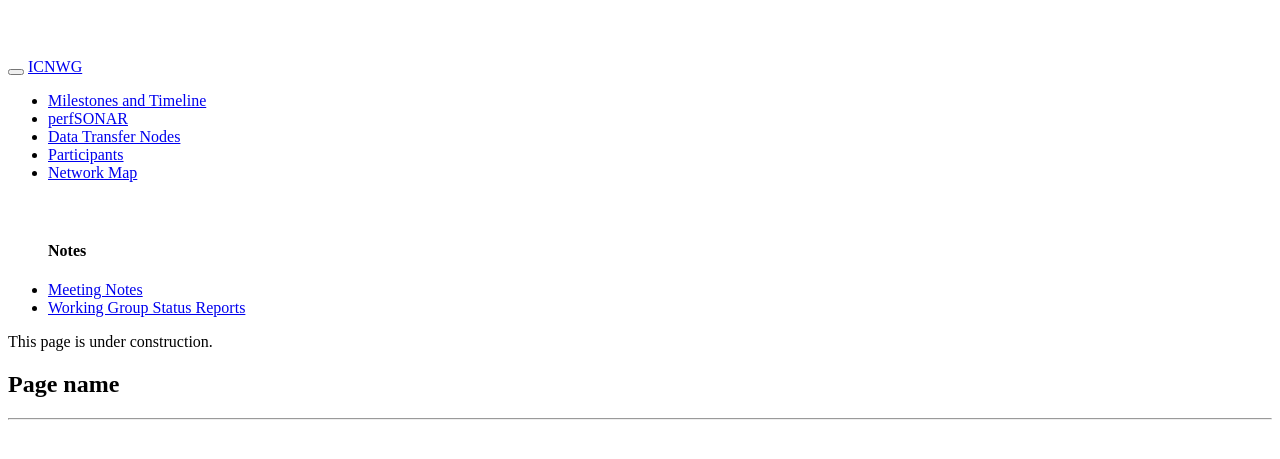
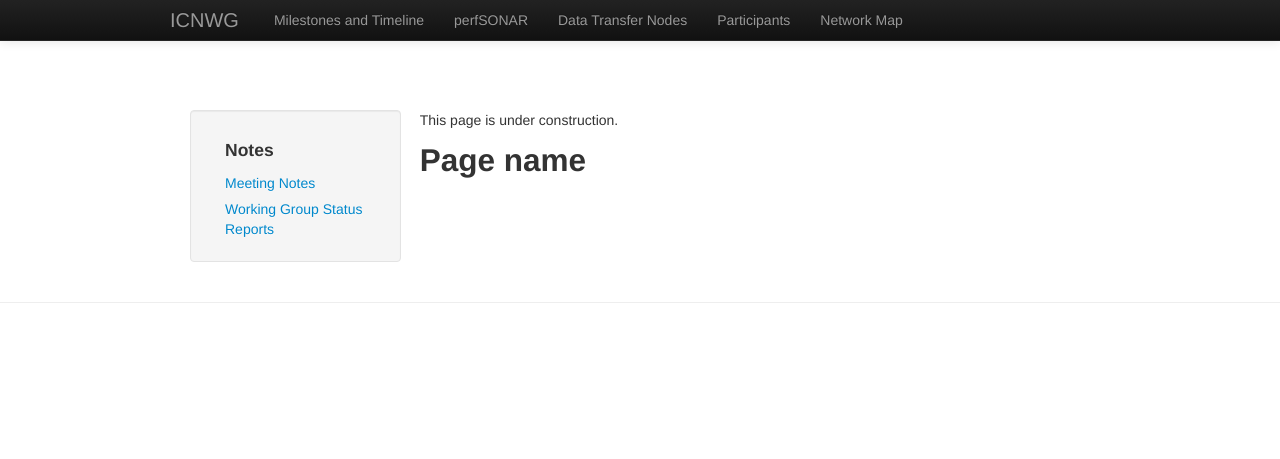
Before and after one commit to James-Crean/icnwg, a Jekyll site: the page built from blank.md, in a window 1280 px wide. Shown: the top 459 px of the page. Built offline with Jekyll 4.4.1, drawn with Linux system fonts in a browser that asks for light colours; nearby versions of some CDN libraries.

```diff
--- a/_config.yml
+++ b/_config.yml
@@ -2,4 +2,4 @@ name: ICNWG
 author: webshootertk
 markdown: kramdown
 
-baseurl: "icnwg/"
+baseurl: "/icnwg"
```
